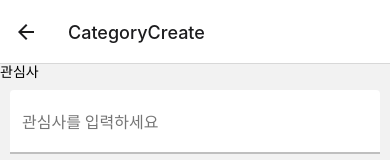
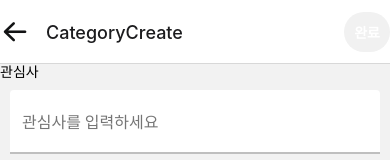
Before and after one commit to CCC-org/keewe-app, a React Native app: screen /CategoryCreate in a window 390 px wide. Shown: the top 160 px of the page. Built offline with nearby package versions, Linux system fonts and the light colour scheme.

Commit message:
헤더적용

```diff
--- a/App.tsx
+++ b/App.tsx
@@ -41,8 +41,16 @@ export default function App() {
                 />
                 <Stack.Screen name="SignUp" component={SignUpScreen} options={headerOptions} />
                 <Stack.Screen name="Login" component={LoginScreen} options={headerOptions} />
-                <Stack.Screen name="CategorySelect" component={CategorySelectScreen} />
-                <Stack.Screen name="CategoryCreate" component={CategoryCreateScreen} />
+                <Stack.Screen
+                  name="CategorySelect"
+                  component={CategorySelectScreen}
+                  options={headerOptions}
+                />
+                <Stack.Screen
+                  name="CategoryCreate"
+                  component={CategoryCreateScreen}
+                  options={headerOptions}
+                />
               </Stack.Navigator>
             </QueryClientProvider>
           </NavigationContainer>
--- a/src/screens/challenge/CategoryCreateScreen.tsx
+++ b/src/screens/challenge/CategoryCreateScreen.tsx
@@ -1,9 +1,12 @@
-import React, { useState } from 'react';
+import React, { useEffect, useState } from 'react';
+import { useTheme } from 'react-native-paper';
 import TextInputDetail from '../../components/texts/TextInputDetail';
+import HeaderRightButton from '../../components/header/HeaderRightButton';
 
 const CategoryCreateScreen = ({ navigation, route }) => {
-  const customCategory: string[] = route.param?.category ?? [];
+  const [customCategory, setCustomCategory] = useState<string[]>([]);
 
+  const theme = useTheme();
   const [input, setInput] = useState<string>('');
 
   const handleComplete = () => {
@@ -12,6 +15,28 @@ const CategoryCreateScreen = ({ navigation, route }) => {
       customCategory: [input, ...customCategory],
     });
   };
+
+  useEffect(() => {
+    setCustomCategory(route.params?.customCategory ?? []);
+  }, [route.params]);
+
+  React.useLayoutEffect(() => {
+    navigation.setOptions({
+      headerRight: () => (
+        <HeaderRightButton
+          text="완료"
+          backGroundColor={
+            input !== '' ? theme.colors.brand.primary.main : `${theme.colors.graphic.black}10`
+          }
+          textColor={input !== '' ? theme.colors.graphic.black : theme.colors.graphic.white}
+          borderLine={false}
+          disabled={input !== '' ? false : true}
+          handlePress={() => handleComplete()}
+        />
+      ),
+    });
+  }, [navigation, input]);
+
   return (
     <>
       <TextInputDetail
--- a/src/screens/challenge/CategorySelectScreen.tsx
+++ b/src/screens/challenge/CategorySelectScreen.tsx
@@ -1,4 +1,4 @@
-import React, { useState } from 'react';
+import React, { useEffect, useState } from 'react';
 import { View, Text } from 'react-native';
 import { useTheme } from 'react-native-paper';
 import { TOTAL_TAG } from '../../constants/Interests';
@@ -7,20 +7,23 @@ import ConditionalButton from '../../components/buttons/ConditionalButton';
 import Stepper from '../../components/stepper/Stepper';
 
 const CategorySelectScreen = ({ navigation, route }) => {
-  const customCategory: string[] = route.params?.category ?? [];
   const theme = useTheme();
-  const [totalCategory, setTotalCategory] = useState<string[]>(TOTAL_TAG);
-  const [selectedCategory, setSelectedCategory] = useState<string | undefined>(
-    route.params?.selectedCategory ?? undefined,
-  );
+  const totalCategory = TOTAL_TAG;
+  const [customCategory, setCustomCategory] = useState<string[]>([]);
+  const [selectedCategory, setSelectedCategory] = useState<string | undefined>(undefined);
+
+  const isActive = selectedCategory !== undefined;
 
   const handleSelectTag = (tag: string) =>
     setSelectedCategory(selectedCategory === tag ? undefined : tag);
-  const handleCreateCategory = () => {
-    setSelectedCategory(undefined);
-    navigation.navigate('CategoryCreate', { customCategory });
-  };
-  const isActive = selectedCategory !== undefined;
+  const handleCreateCategory = () => navigation.navigate('CategoryCreate', { customCategory });
+  const handleNextClick = () =>
+    navigation.navigate('ChallengeIntroScreen', { form: { selectedCategory } });
+
+  useEffect(() => {
+    setCustomCategory(route.params?.customCategory ?? '');
+    setSelectedCategory(route.params?.selectedCategory ?? undefined);
+  }, [route.params]);
 
   return (
     <>
@@ -40,7 +43,7 @@ const CategorySelectScreen = ({ navigation, route }) => {
         text={isActive ? '다음' : '카테고리를 선택해주세요'}
         color={'black'}
         width={350}
-        onPress={() => console.log('다음으로')}
+        onPress={handleNextClick}
       />
     </>
   );
--- a/src/screens/challenge/ChallengeCategorySelectSection.tsx
+++ b/src/screens/challenge/ChallengeCategorySelectSection.tsx
@@ -30,7 +30,7 @@ const ChallengeCategorySelectSection = ({
               title={category}
               isSelected={selectedCategory === category}
               onClick={() => onSelect(category)}
-            ></Tag>
+            />
           ))}
         </View>
       </Accordion>
```
